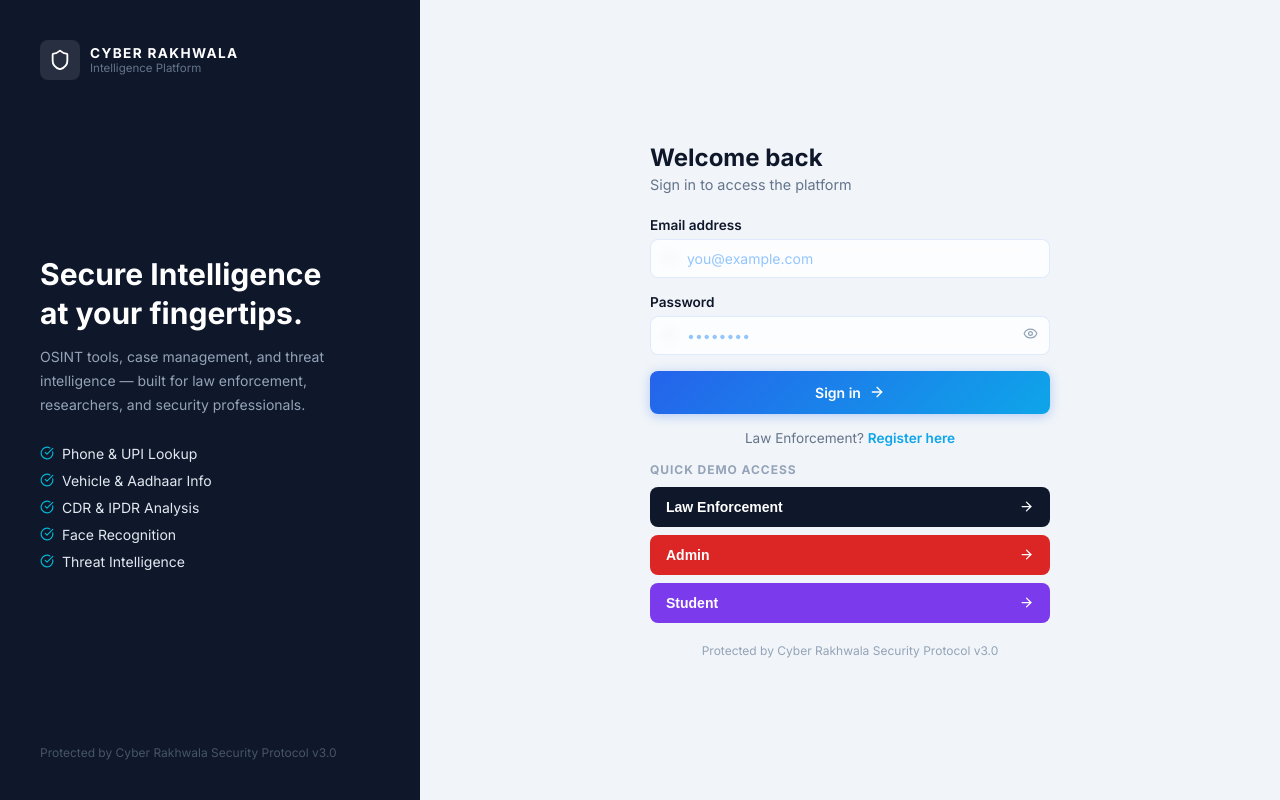
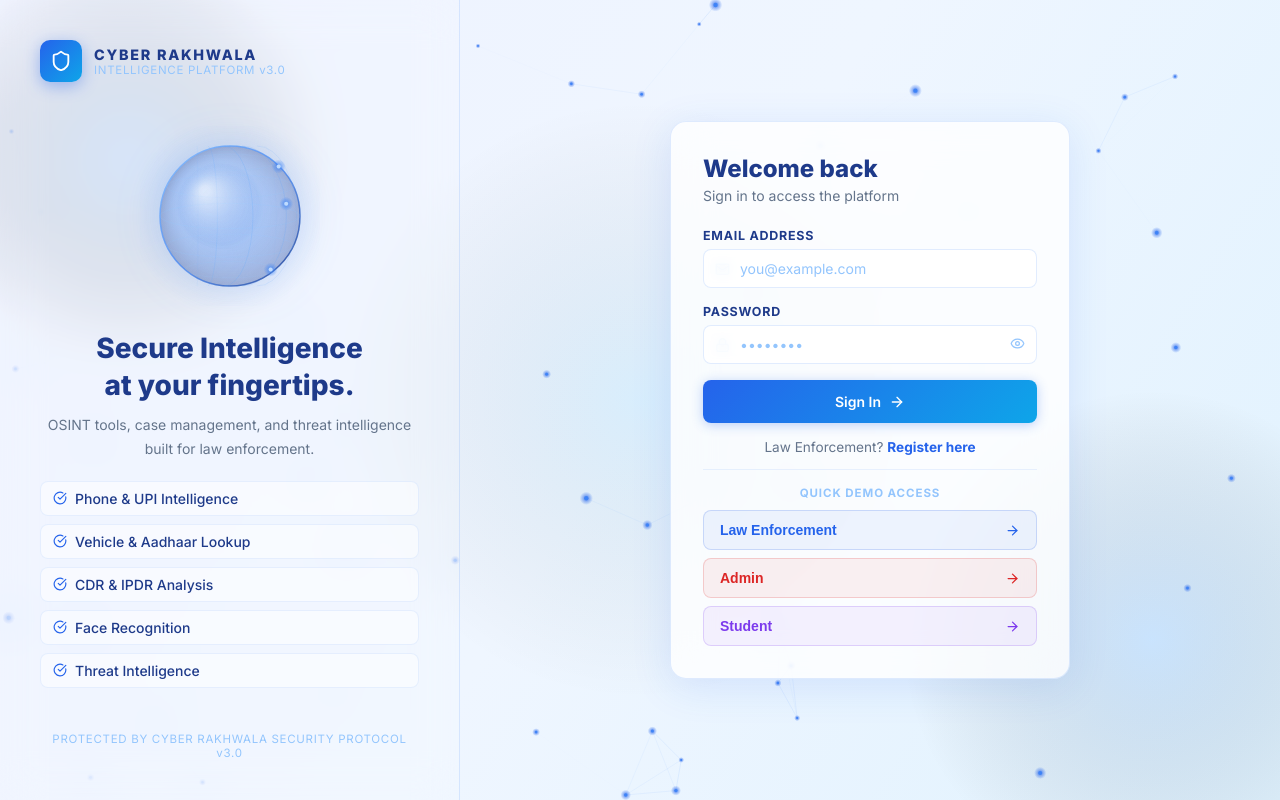
Before and after one commit to dipanshachauhan303-cmd/cyber-rakhwala-frontend, a React (Vite) app: page /login in a window 1280 px wide. Built offline with nearby package versions, Linux system fonts and the light colour scheme.

Commit message:
login page animated globe and network background

```diff
--- a/src/pages/Login.jsx
+++ b/src/pages/Login.jsx
@@ -1,12 +1,12 @@
-import { useState, useEffect } from 'react'
-import { useNavigate, Link } from 'react-router-dom'
+import { useState, useEffect, useRef } from 'react'
+import { Link } from 'react-router-dom'
 import { Shield, Eye, EyeOff, ArrowRight, Lock, Mail, CheckCircle } from 'lucide-react'
 import { api, setAuth } from '../utils/api.js'
 
 const DEMO_ACCOUNTS = [
-  { label: 'Law Enforcement', email: 'law@demo.com', password: 'demo123', bg: '#0f172a', hover: '#1e293b' },
-  { label: 'Admin', email: 'admin@demo.com', password: 'demo123', bg: '#dc2626', hover: '#b91c1c' },
-  { label: 'Student', email: 'student@demo.com', password: 'demo123', bg: '#7c3aed', hover: '#6d28d9' },
+  { label: 'Law Enforcement', email: 'law@demo.com', password: 'demo123', color: '#2563eb' },
+  { label: 'Admin', email: 'admin@demo.com', password: 'demo123', color: '#dc2626' },
+  { label: 'Student', email: 'student@demo.com', password: 'demo123', color: '#7c3aed' },
 ]
 
 const ROLE_PATHS = {
@@ -16,19 +16,21 @@ const ROLE_PATHS = {
 }
 
 const FEATURES = [
-  'Phone & UPI Lookup',
-  'Vehicle & Aadhaar Info',
+  'Phone & UPI Intelligence',
+  'Vehicle & Aadhaar Lookup',
   'CDR & IPDR Analysis',
   'Face Recognition',
   'Threat Intelligence',
 ]
 
 export default function Login() {
-  const [isMobile, setIsMobile] = useState(false)
+  const [isMobile, setIsMobile] = useState(window.innerWidth <= 768)
   const [form, setForm] = useState({ email: '', password: '' })
   const [showPass, setShowPass] = useState(false)
   const [loading, setLoading] = useState(false)
   const [error, setError] = useState('')
+  const bgRef = useRef(null)
+  const globeRef = useRef(null)
 
   useEffect(() => {
     const fn = () => setIsMobile(window.innerWidth <= 768)
@@ -37,15 +39,205 @@ export default function Login() {
     return () => window.removeEventListener('resize', fn)
   }, [])
 
+  // Network background animation
+  useEffect(() => {
+    const canvas = bgRef.current
+    if (!canvas) return
+    const ctx = canvas.getContext('2d')
+    let animId
+
+    const resize = () => {
+      canvas.width = canvas.offsetWidth
+      canvas.height = canvas.offsetHeight
+    }
+    resize()
+    window.addEventListener('resize', resize)
+
+    const pts = Array.from({ length: 60 }, () => ({
+      x: Math.random() * canvas.width,
+      y: Math.random() * canvas.height,
+      vx: (Math.random() - 0.5) * 0.35,
+      vy: (Math.random() - 0.5) * 0.35,
+      r: Math.random() * 1.5 + 0.8,
+    }))
+
+    const draw = () => {
+      ctx.clearRect(0, 0, canvas.width, canvas.height)
+
+      // Background gradient
+      const grad = ctx.createLinearGradient(0, 0, canvas.width, canvas.height)
+      grad.addColorStop(0, '#eef2ff')
+      grad.addColorStop(0.5, '#eff6ff')
+      grad.addColorStop(1, '#e0f2fe')
+      ctx.fillStyle = grad
+      ctx.fillRect(0, 0, canvas.width, canvas.height)
+
+      // Orbs
+      ;[
+        { x: canvas.width * 0.1, y: canvas.height * 0.2, r: 200, c: 'rgba(147,197,253,0.3)' },
+        { x: canvas.width * 0.9, y: canvas.height * 0.8, r: 250, c: 'rgba(96,165,250,0.2)' },
+        { x: canvas.width * 0.5, y: canvas.height * 0.5, r: 300, c: 'rgba(14,165,233,0.1)' },
+      ].forEach(o => {
+        const g = ctx.createRadialGradient(o.x, o.y, 0, o.x, o.y, o.r)
+        g.addColorStop(0, o.c)
+        g.addColorStop(1, 'rgba(0,0,0,0)')
+        ctx.fillStyle = g
+        ctx.fillRect(0, 0, canvas.width, canvas.height)
+      })
+
+      pts.forEach(p => {
+        p.x += p.vx; p.y += p.vy
+        if (p.x < 0 || p.x > canvas.width) p.vx *= -1
+        if (p.y < 0 || p.y > canvas.height) p.vy *= -1
+      })
+
+      for (let i = 0; i < pts.length; i++) {
+        for (let j = i + 1; j < pts.length; j++) {
+          const dx = pts[i].x - pts[j].x, dy = pts[i].y - pts[j].y
+          const dist = Math.sqrt(dx * dx + dy * dy)
+          if (dist < 120) {
+            const a = 0.18 * (1 - dist / 120)
+            ctx.beginPath()
+            ctx.moveTo(pts[i].x, pts[i].y)
+            ctx.lineTo(pts[j].x, pts[j].y)
+            ctx.strokeStyle = `rgba(59,130,246,${a})`
+            ctx.lineWidth = 0.7
+            ctx.stroke()
+          }
+        }
+        const p = pts[i]
+        const g = ctx.createRadialGradient(p.x, p.y, 0, p.x, p.y, p.r * 3)
+        g.addColorStop(0, 'rgba(37,99,235,0.8)')
+        g.addColorStop(1, 'rgba(37,99,235,0)')
+        ctx.beginPath()
+        ctx.arc(p.x, p.y, p.r * 3, 0, Math.PI * 2)
+        ctx.fillStyle = g
+        ctx.fill()
+        ctx.beginPath()
+        ctx.arc(p.x, p.y, p.r, 0, Math.PI * 2)
+        ctx.fillStyle = 'rgba(59,130,246,0.9)'
+        ctx.fill()
+      }
+
+      animId = requestAnimationFrame(draw)
+    }
+    draw()
+
+    return () => { cancelAnimationFrame(animId); window.removeEventListener('resize', resize) }
+  }, [])
+
+  // Globe animation
+  useEffect(() => {
+    const canvas = globeRef.current
+    if (!canvas) return
+    const ctx = canvas.getContext('2d')
+    let animId, angle = 0
+
+    const draw = () => {
+      ctx.clearRect(0, 0, 180, 180)
+      const cx = 90, cy = 90, r = 70
+
+      // Glow
+      const glow = ctx.createRadialGradient(cx, cy, 0, cx, cy, r * 1.4)
+      glow.addColorStop(0, 'rgba(59,130,246,0.18)')
+      glow.addColorStop(1, 'rgba(59,130,246,0)')
+      ctx.beginPath()
+      ctx.arc(cx, cy, r * 1.4, 0, Math.PI * 2)
+      ctx.fillStyle = glow
+      ctx.fill()
+
+      // Fill
+      const fill = ctx.createRadialGradient(cx - 25, cy - 25, 5, cx, cy, r)
+      fill.addColorStop(0, 'rgba(219,234,254,0.5)')
+      fill.addColorStop(0.6, 'rgba(59,130,246,0.15)')
+      fill.addColorStop(1, 'rgba(30,58,138,0.3)')
+      ctx.beginPath()
+      ctx.arc(cx, cy, r, 0, Math.PI * 2)
+      ctx.fillStyle = fill
+      ctx.fill()
+
+      // Border
+      const border = ctx.createLinearGradient(cx - r, cy - r, cx + r, cy + r)
+      border.addColorStop(0, 'rgba(147,197,253,1)')
+      border.addColorStop(0.5, 'rgba(59,130,246,0.7)')
+      border.addColorStop(1, 'rgba(30,58,138,0.9)')
+      ctx.beginPath()
+      ctx.arc(cx, cy, r, 0, Math.PI * 2)
+      ctx.strokeStyle = border
+      ctx.lineWidth = 1.5
+      ctx.stroke()
+
+      // Latitude lines
+      for (let lat = -75; lat <= 75; lat += 25) {
+        const laR = lat * Math.PI / 180
+        const lr = r * Math.cos(laR)
+        const ly = cy + r * Math.sin(laR)
+        if (lr <= 0) continue
+        ctx.beginPath()
+        ctx.ellipse(cx, ly, lr, lr * 0.18, 0, 0, Math.PI * 2)
+        ctx.strokeStyle = `rgba(147,197,253,${Math.cos(laR) * 0.3})`
+        ctx.lineWidth = 0.6
+        ctx.stroke()
+      }
+
+      // Longitude lines
+      for (let lon = 0; lon < 180; lon += 30) {
+        const a = (lon + angle) * Math.PI / 180
+        const cosA = Math.cos(a)
+        const xr = r * Math.abs(cosA)
+        if (xr < 2) continue
+        const xOff = cx + r * Math.sin(a) * 0.5
+        ctx.beginPath()
+        ctx.ellipse(xOff, cy, xr * Math.abs(Math.sin(a) * 0.5 + 0.5), r, 0, -Math.PI / 2, Math.PI / 2)
+        ctx.strokeStyle = `rgba(96,165,250,${Math.abs(cosA) * 0.35})`
+        ctx.lineWidth = 0.6
+        ctx.stroke()
+      }
+
+      // City dots
+      const cities = [[22, 40], [45, -20], [-30, 55], [10, -45], [60, 15], [-50, -35], [35, 65], [-15, 25]]
+      cities.forEach(([la, lo]) => {
+        const loR = (lo + angle) * Math.PI / 180
+        const laR = la * Math.PI / 180
+        if (Math.cos(loR) < 0) return
+        const px = cx + r * Math.cos(laR) * Math.sin(loR)
+        const py = cy - r * Math.sin(laR)
+        const dg = ctx.createRadialGradient(px, py, 0, px, py, 7)
+        dg.addColorStop(0, 'rgba(147,197,253,1)')
+        dg.addColorStop(0.4, 'rgba(59,130,246,0.5)')
+        dg.addColorStop(1, 'rgba(59,130,246,0)')
+        ctx.beginPath()
+        ctx.arc(px, py, 7, 0, Math.PI * 2)
+        ctx.fillStyle = dg
+        ctx.fill()
+        ctx.beginPath()
+        ctx.arc(px, py, 2, 0, Math.PI * 2)
+        ctx.fillStyle = '#bfdbfe'
+        ctx.fill()
+      })
+
+      // Shine
+      const shine = ctx.createRadialGradient(cx - 25, cy - 25, 2, cx - 12, cy - 12, 40)
+      shine.addColorStop(0, 'rgba(255,255,255,0.4)')
+      shine.addColorStop(1, 'rgba(255,255,255,0)')
+      ctx.beginPath()
+      ctx.arc(cx, cy, r, 0, Math.PI * 2)
+      ctx.fillStyle = shine
+      ctx.fill()
+
+      angle += 0.3
+      animId = requestAnimationFrame(draw)
+    }
+    draw()
+    return () => cancelAnimationFrame(animId)
+  }, [])
+
   const doLogin = async (email, password) => {
-    const e = email.trim()
-    const p = password.trim()
+    const e = email.trim(), p = password.trim()
     if (!e) { setError('Email is required'); return }
     if (!p) { setError('Password is required'); return }
     if (p.length < 3) { setError('Password is too short'); return }
-
-    setLoading(true)
-    setError('')
+    setLoading(true); setError('')
     try {
       const data = await api.post('/api/auth/login', { email: e, password: p })
       setAuth(data.token, data.user)
@@ -63,107 +255,91 @@ export default function Login() {
   }
 
   return (
-    <div style={{ minHeight: '100vh', background: '#f1f5f9', display: 'flex' }}>
+    <div style={{ minHeight: '100vh', display: 'flex', position: 'relative', overflow: 'hidden' }}>
 
-      {/* Left panel - desktop only */}
+      {/* Animated background */}
+      <canvas ref={bgRef} style={{ position: 'absolute', inset: 0, width: '100%', height: '100%', zIndex: 0 }} />
+
+      {/* Left panel - desktop */}
       {!isMobile && (
-        <div style={{
-          width: '420px', background: '#0f172a', padding: '40px',
-          flexShrink: 0, display: 'flex', flexDirection: 'column',
-          justifyContent: 'space-between',
-        }}>
-          <div style={{ display: 'flex', alignItems: 'center', gap: '10px' }}>
-            <div style={{ width: '40px', height: '40px', background: 'rgba(255,255,255,0.1)', borderRadius: '8px', display: 'flex', alignItems: 'center', justifyContent: 'center' }}>
+        <div style={{ width: '460px', flexShrink: 0, position: 'relative', zIndex: 1, display: 'flex', flexDirection: 'column', justifyContent: 'space-between', padding: '40px', background: 'rgba(255,255,255,0.15)', backdropFilter: 'blur(20px)', borderRight: '1px solid rgba(59,130,246,0.15)' }}>
+
+          {/* Logo */}
+          <div style={{ display: 'flex', alignItems: 'center', gap: '12px' }}>
+            <div style={{ width: '42px', height: '42px', background: 'linear-gradient(135deg, #2563eb, #0ea5e9)', borderRadius: '10px', display: 'flex', alignItems: 'center', justifyContent: 'center', boxShadow: '0 4px 16px rgba(37,99,235,0.4)' }}>
               <Shield size={22} color="#ffffff" />
             </div>
             <div>
-              <p style={{ color: '#ffffff', fontWeight: 700, fontSize: '0.85rem', letterSpacing: '0.1em' }}>CYBER RAKHWALA</p>
-              <p style={{ color: '#64748b', fontSize: '0.72rem' }}>Intelligence Platform</p>
+              <p style={{ color: '#1e3a8a', fontWeight: 800, fontSize: '0.9rem', letterSpacing: '0.12em' }}>CYBER RAKHWALA</p>
+              <p style={{ color: '#93c5fd', fontSize: '0.72rem', letterSpacing: '0.06em' }}>INTELLIGENCE PLATFORM v3.0</p>
             </div>
           </div>
 
+          {/* Globe */}
+          <div style={{ display: 'flex', flexDirection: 'column', alignItems: 'center', gap: '24px' }}>
+            <canvas ref={globeRef} width={180} height={180} style={{ filter: 'drop-shadow(0 0 20px rgba(59,130,246,0.4))' }} />
             <div>
-            <h1 style={{ color: '#ffffff', fontSize: '1.875rem', fontWeight: 700, lineHeight: 1.3, marginBottom: '12px' }}>
-              Secure Intelligence <br /> at your fingertips.
+              <h1 style={{ color: '#1e3a8a', fontSize: '1.75rem', fontWeight: 800, lineHeight: 1.3, marginBottom: '10px', textAlign: 'center' }}>
+                Secure Intelligence<br />at your fingertips.
               </h1>
-            <p style={{ color: '#94a3b8', fontSize: '0.875rem', lineHeight: 1.7, marginBottom: '28px' }}>
-              OSINT tools, case management, and threat intelligence — built for law enforcement, researchers, and security professionals.
+              <p style={{ color: '#64748b', fontSize: '0.875rem', lineHeight: 1.7, textAlign: 'center', marginBottom: '20px' }}>
+                OSINT tools, case management, and threat intelligence built for law enforcement.
               </p>
-            <div style={{ display: 'flex', flexDirection: 'column', gap: '10px' }}>
+              <div style={{ display: 'flex', flexDirection: 'column', gap: '8px' }}>
                 {FEATURES.map((f) => (
-                <div key={f} style={{ display: 'flex', alignItems: 'center', gap: '8px' }}>
-                  <CheckCircle size={14} color="#06b6d4" />
-                  <span style={{ color: '#e2e8f0', fontSize: '0.875rem' }}>{f}</span>
+                  <div key={f} style={{ display: 'flex', alignItems: 'center', gap: '8px', background: 'rgba(255,255,255,0.5)', borderRadius: '8px', padding: '8px 12px', border: '1px solid rgba(59,130,246,0.1)' }}>
+                    <CheckCircle size={14} color="#2563eb" />
+                    <span style={{ color: '#1e3a8a', fontSize: '0.875rem', fontWeight: 500 }}>{f}</span>
                   </div>
                 ))}
               </div>
             </div>
+          </div>
 
-          <p style={{ color: '#475569', fontSize: '0.75rem' }}>
-            Protected by Cyber Rakhwala Security Protocol v3.0
+          <p style={{ color: '#93c5fd', fontSize: '0.72rem', textAlign: 'center', letterSpacing: '0.06em' }}>
+            PROTECTED BY CYBER RAKHWALA SECURITY PROTOCOL v3.0
           </p>
         </div>
       )}
 
-      {/* Right panel */}
-      <div style={{ flex: 1, display: 'flex', alignItems: 'center', justifyContent: 'center', padding: isMobile ? '24px 16px' : '24px' }}>
+      {/* Right panel - login form */}
+      <div style={{ flex: 1, display: 'flex', alignItems: 'center', justifyContent: 'center', padding: isMobile ? '24px 16px' : '40px', position: 'relative', zIndex: 1 }}>
         <div style={{ width: '100%', maxWidth: '400px' }}>
 
           {/* Mobile logo */}
           {isMobile && (
             <div style={{ display: 'flex', alignItems: 'center', gap: '10px', marginBottom: '28px' }}>
-              <div style={{ width: '38px', height: '38px', background: '#0f172a', borderRadius: '8px', display: 'flex', alignItems: 'center', justifyContent: 'center' }}>
+              <div style={{ width: '38px', height: '38px', background: 'linear-gradient(135deg, #2563eb, #0ea5e9)', borderRadius: '8px', display: 'flex', alignItems: 'center', justifyContent: 'center', boxShadow: '0 4px 12px rgba(37,99,235,0.3)' }}>
                 <Shield size={20} color="#ffffff" />
               </div>
               <div>
-                <p style={{ fontWeight: 700, color: '#0f172a', fontSize: '0.9rem' }}>CYBER RAKHWALA</p>
-                <p style={{ color: '#64748b', fontSize: '0.7rem' }}>Intelligence Platform</p>
+                <p style={{ fontWeight: 800, color: '#1e3a8a', fontSize: '0.9rem', letterSpacing: '0.08em' }}>CYBER RAKHWALA</p>
+                <p style={{ color: '#93c5fd', fontSize: '0.7rem' }}>Intelligence Platform</p>
               </div>
             </div>
           )}
 
-          <h2 style={{ fontSize: '1.5rem', fontWeight: 700, color: '#0f172a', marginBottom: '4px' }}>Welcome back</h2>
-          <p style={{ color: '#64748b', fontSize: '0.9rem', marginBottom: '24px' }}>Sign in to access the platform</p>
+          {/* Card */}
+          <div style={{ background: 'rgba(255,255,255,0.8)', backdropFilter: 'blur(20px)', borderRadius: '16px', border: '1px solid rgba(59,130,246,0.15)', boxShadow: '0 8px 40px rgba(37,99,235,0.12)', padding: isMobile ? '24px 20px' : '32px' }}>
+
+            <h2 style={{ fontSize: '1.5rem', fontWeight: 800, color: '#1e3a8a', marginBottom: '4px' }}>Welcome back</h2>
+            <p style={{ color: '#64748b', fontSize: '0.875rem', marginBottom: '24px' }}>Sign in to access the platform</p>
 
             <form onSubmit={handleSubmit} style={{ display: 'flex', flexDirection: 'column', gap: '16px' }}>
               <div>
-              <label style={{ display: 'block', fontSize: '0.85rem', fontWeight: 600, color: '#0f172a', marginBottom: '6px' }}>
-                Email address
-              </label>
+                <label style={{ display: 'block', fontSize: '0.78rem', fontWeight: 700, color: '#1e3a8a', marginBottom: '6px', textTransform: 'uppercase', letterSpacing: '0.06em' }}>Email Address</label>
                 <div style={{ position: 'relative' }}>
-                <Mail size={15} color="#94a3b8" style={{ position: 'absolute', left: '12px', top: '50%', transform: 'translateY(-50%)' }} />
-                <input
-                  type="email"
-                  autoComplete="email"
-                  value={form.email}
-                  onChange={e => { setForm({ ...form, email: e.target.value }); setError('') }}
-                  placeholder="you@example.com"
-                  className="cr-input"
-                  style={{ paddingLeft: '36px' }}
-                />
+                  <Mail size={15} color="#93c5fd" style={{ position: 'absolute', left: '12px', top: '50%', transform: 'translateY(-50%)' }} />
+                  <input type="email" autoComplete="email" value={form.email} onChange={e => { setForm({ ...form, email: e.target.value }); setError('') }} placeholder="you@example.com" className="cr-input" style={{ paddingLeft: '36px' }} />
                 </div>
               </div>
 
               <div>
-              <label style={{ display: 'block', fontSize: '0.85rem', fontWeight: 600, color: '#0f172a', marginBottom: '6px' }}>
-                Password
-              </label>
+                <label style={{ display: 'block', fontSize: '0.78rem', fontWeight: 700, color: '#1e3a8a', marginBottom: '6px', textTransform: 'uppercase', letterSpacing: '0.06em' }}>Password</label>
                 <div style={{ position: 'relative' }}>
-                <Lock size={15} color="#94a3b8" style={{ position: 'absolute', left: '12px', top: '50%', transform: 'translateY(-50%)' }} />
-                <input
-                  type={showPass ? 'text' : 'password'}
-                  autoComplete="current-password"
-                  value={form.password}
-                  onChange={e => { setForm({ ...form, password: e.target.value }); setError('') }}
-                  placeholder="••••••••"
-                  className="cr-input"
-                  style={{ paddingLeft: '36px', paddingRight: '40px' }}
-                />
-                <button
-                  type="button"
-                  onClick={() => setShowPass(!showPass)}
-                  style={{ position: 'absolute', right: '12px', top: '50%', transform: 'translateY(-50%)', background: 'none', border: 'none', cursor: 'pointer', color: '#94a3b8' }}
-                >
+                  <Lock size={15} color="#93c5fd" style={{ position: 'absolute', left: '12px', top: '50%', transform: 'translateY(-50%)' }} />
+                  <input type={showPass ? 'text' : 'password'} autoComplete="current-password" value={form.password} onChange={e => { setForm({ ...form, password: e.target.value }); setError('') }} placeholder="••••••••" className="cr-input" style={{ paddingLeft: '36px', paddingRight: '40px' }} />
+                  <button type="button" onClick={() => setShowPass(!showPass)} style={{ position: 'absolute', right: '12px', top: '50%', transform: 'translateY(-50%)', background: 'none', border: 'none', cursor: 'pointer', color: '#93c5fd' }}>
                     {showPass ? <EyeOff size={15} /> : <Eye size={15} />}
                   </button>
                 </div>
@@ -175,30 +351,23 @@ export default function Login() {
                 </div>
               )}
 
-            <button
-              type="submit"
-              disabled={loading}
-              className="btn-primary"
-              style={{ width: '100%', justifyContent: 'center', padding: '13px' }}
-            >
+              <button type="submit" disabled={loading} className="btn-primary" style={{ width: '100%', justifyContent: 'center', padding: '13px' }}>
                 {loading ? 'Signing in...' : (
                   <span style={{ display: 'flex', alignItems: 'center', gap: '8px', justifyContent: 'center' }}>
-                  Sign in <ArrowRight size={16} />
+                    Sign In <ArrowRight size={16} />
                   </span>
                 )}
               </button>
             </form>
 
-          <p style={{ textAlign: 'center', fontSize: '0.85rem', color: '#64748b', margin: '16px 0' }}>
+            <p style={{ textAlign: 'center', fontSize: '0.85rem', color: '#64748b', margin: '16px 0 14px' }}>
               Law Enforcement?{' '}
-            <Link to="/register" style={{ color: '#0ea5e9', fontWeight: 600, textDecoration: 'none' }}>
-              Register here
-            </Link>
+              <Link to="/register" style={{ color: '#2563eb', fontWeight: 700, textDecoration: 'none' }}>Register here</Link>
             </p>
 
-          <div>
-            <p style={{ fontSize: '0.75rem', fontWeight: 700, color: '#94a3b8', textTransform: 'uppercase', letterSpacing: '0.08em', marginBottom: '10px' }}>
-              Quick demo access
+            <div style={{ borderTop: '1px solid rgba(59,130,246,0.1)', paddingTop: '16px' }}>
+              <p style={{ fontSize: '0.72rem', fontWeight: 700, color: '#93c5fd', textTransform: 'uppercase', letterSpacing: '0.08em', marginBottom: '10px', textAlign: 'center' }}>
+                Quick Demo Access
               </p>
               <div style={{ display: 'flex', flexDirection: 'column', gap: '8px' }}>
                 {DEMO_ACCOUNTS.map((account) => (
@@ -207,26 +376,25 @@ export default function Login() {
                     onClick={() => doLogin(account.email, account.password)}
                     disabled={loading}
                     style={{
-                    width: '100%', padding: '12px 16px', borderRadius: '8px',
-                    border: 'none', cursor: loading ? 'not-allowed' : 'pointer',
+                      width: '100%', padding: '11px 16px', borderRadius: '8px',
+                      border: `1px solid ${account.color}30`,
+                      background: `${account.color}10`,
+                      cursor: loading ? 'not-allowed' : 'pointer',
                       opacity: loading ? 0.6 : 1,
                       display: 'flex', alignItems: 'center', justifyContent: 'space-between',
-                    fontSize: '0.875rem', fontWeight: 600, color: '#ffffff',
-                    background: account.bg,
+                      fontSize: '0.875rem', fontWeight: 600, color: account.color,
+                      transition: 'all 0.2s ease',
                     }}
-                  onMouseEnter={e => e.currentTarget.style.background = account.hover}
-                  onMouseLeave={e => e.currentTarget.style.background = account.bg}
+                    onMouseEnter={e => { e.currentTarget.style.background = `${account.color}20`; e.currentTarget.style.borderColor = `${account.color}50` }}
+                    onMouseLeave={e => { e.currentTarget.style.background = `${account.color}10`; e.currentTarget.style.borderColor = `${account.color}30` }}
                   >
                     <span>{account.label}</span>
-                  <ArrowRight size={15} color="#ffffff" />
+                    <ArrowRight size={15} />
                   </button>
                 ))}
               </div>
             </div>
-
-          <p style={{ textAlign: 'center', color: '#94a3b8', fontSize: '0.75rem', marginTop: '20px' }}>
-            Protected by Cyber Rakhwala Security Protocol v3.0
-          </p>
+          </div>
         </div>
       </div>
     </div>
```
Lines whose indentation alone changed are shown as unchanged.
